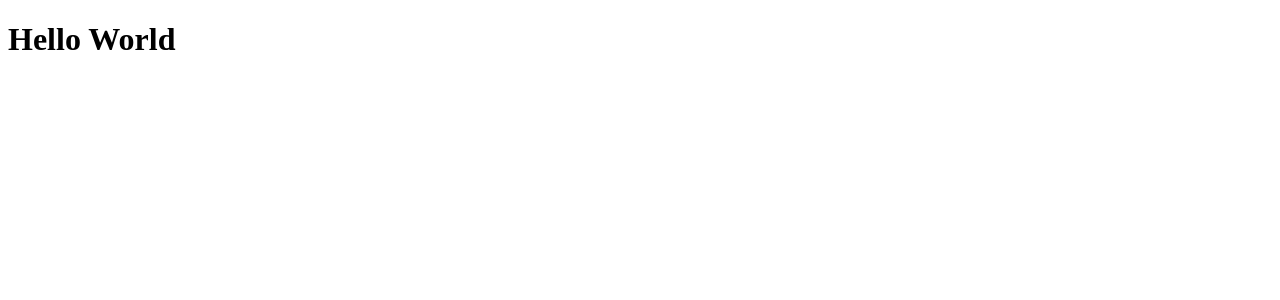
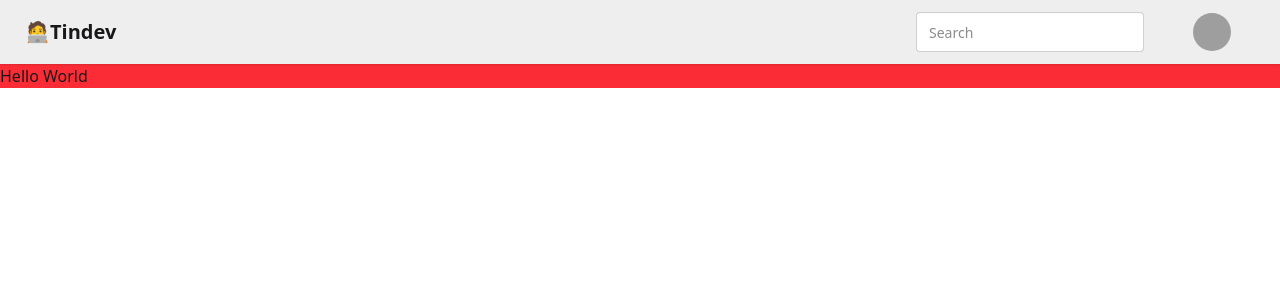
Before and after one commit to NandanKumar07/TinDev, a React (Vite) app in the folder Frontend/: page / in a window 1280 px wide. Shown: the top 300 px of the page. Built offline with nearby package versions, Linux system fonts and the light colour scheme; grey boxes are pictures that could not be loaded.

Commit message:
added tailwind, daisy_ui and navbar

```diff
--- a/Frontend/package.json
+++ b/Frontend/package.json
@@ -10,14 +10,17 @@
     "preview": "vite preview"
   },
   "dependencies": {
+    "@tailwindcss/vite": "^4.0.17",
     "react": "^19.0.0",
-    "react-dom": "^19.0.0"
+    "react-dom": "^19.0.0",
+    "tailwindcss": "^4.0.17"
   },
   "devDependencies": {
     "@eslint/js": "^9.21.0",
     "@types/react": "^19.0.10",
     "@types/react-dom": "^19.0.4",
     "@vitejs/plugin-react-swc": "^3.8.0",
+    "daisyui": "^5.0.9",
     "eslint": "^9.21.0",
     "eslint-plugin-react-hooks": "^5.1.0",
     "eslint-plugin-react-refresh": "^0.4.19",
--- a/Frontend/src/App.jsx
+++ b/Frontend/src/App.jsx
@@ -1,11 +1,54 @@
-import React from 'react'
+import React from "react";
 
 const App = () => {
   return (
     <div>
-      <h1>Hello World</h1>
+      <div className="navbar bg-base-300 shadow-sm">
+        <div className="flex-1">
+          <a className="btn btn-ghost text-xl">🧑‍💻Tindev</a>
+        </div>
+        <div className="flex gap-2">
+          <input
+            type="text"
+            placeholder="Search"
+            className="input input-bordered w-24 md:w-auto"
+          />
+          <div className="dropdown dropdown-end mx-10">
+            <div
+              tabIndex={0}
+              role="button"
+              className="btn btn-ghost btn-circle avatar"
+            >
+              <div className="w-10 rounded-full">
+                <img
+                  alt="Tailwind CSS Navbar component"
+                  src="https://img.daisyui.com/images/stock/photo-1534528741775-53994a69daeb.webp"
+                />
+              </div>
+            </div>
+            <ul
+              tabIndex={0}
+              className="menu menu-sm dropdown-content bg-base-100 rounded-box z-1 mt-3 w-52 p-2 shadow"
+            >
+              <li>
+                <a className="justify-between">
+                  Profile
+                  <span className="badge">New</span>
+                </a>
+              </li>
+              <li>
+                <a>Settings</a>
+              </li>
+              <li>
+                <a>Logout</a>
+              </li>
+            </ul>
+          </div>
+        </div>
+      </div>
+      <h1 className="bg-red-500">Hello World</h1>
     </div>
-  )
-}
+  );
+};
 
-export default App
+export default App;
--- a/Frontend/src/index.css
+++ b/Frontend/src/index.css
@@ -0,0 +1,2 @@
+@import "tailwindcss";
+@plugin "daisyui";
--- a/Frontend/vite.config.js
+++ b/Frontend/vite.config.js
@@ -1,7 +1,8 @@
-import { defineConfig } from 'vite'
-import react from '@vitejs/plugin-react-swc'
+import { defineConfig } from "vite";
+import react from "@vitejs/plugin-react-swc";
+import tailwindcss from "@tailwindcss/vite";
 
 // https://vite.dev/config/
 export default defineConfig({
-  plugins: [react()],
-})
+  plugins: [react(), tailwindcss()],
+});
```
Also changed, not shown: 1 other file (tests, documents, lock files or other folders).
